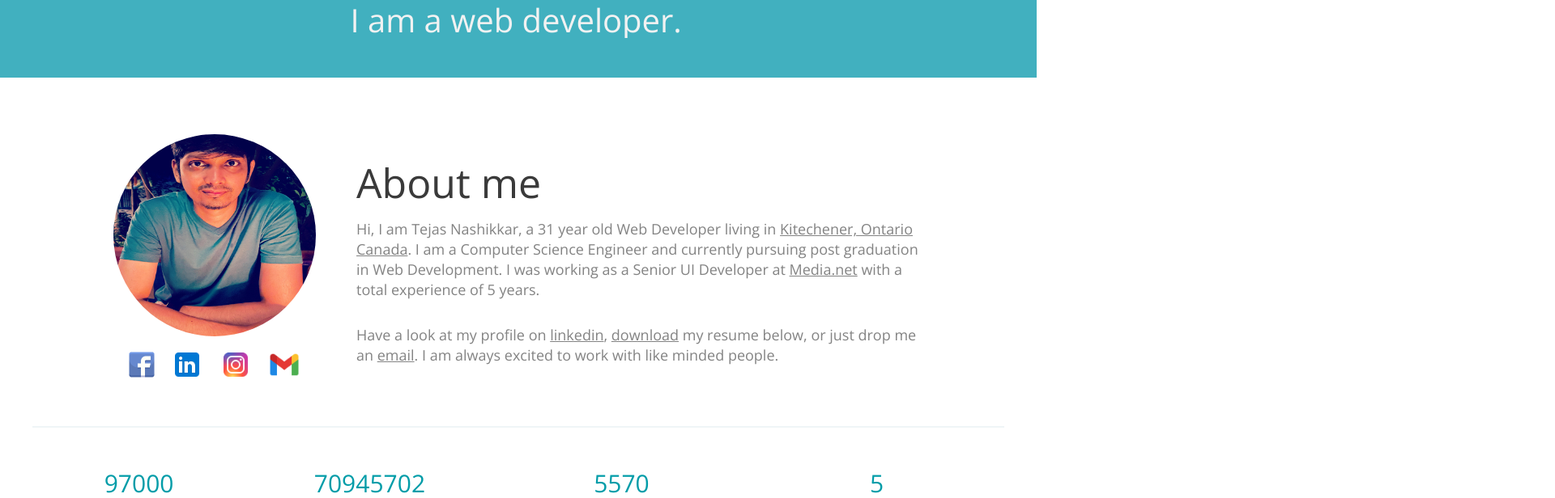
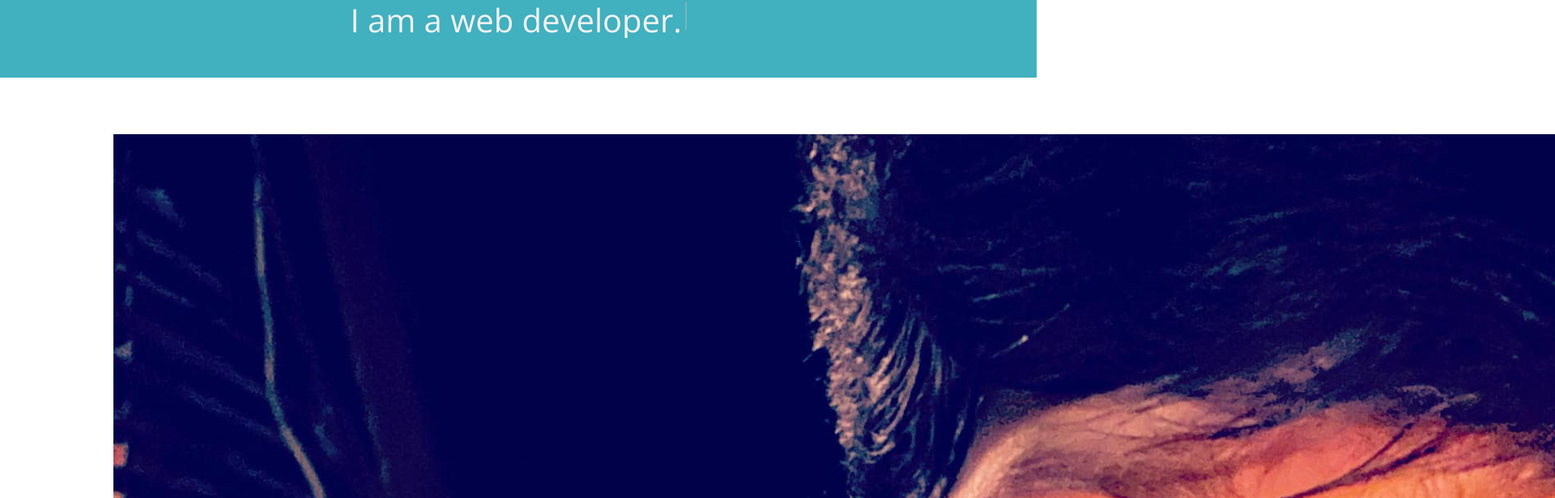
Before and after one commit to TejasGN/GA_finalProject, a React (Create React App) app in the folder portfolio/app_public/portfolio-public/: page / in a window 1280 px wide. Shown: the part 544-1160 px from the top of the page at 81% size, 1920 px wide, since content can reach past the window. Built offline with nearby package versions, Linux system fonts and the light colour scheme.

Commit message:
changed meta desc and alt for me img

```diff
--- a/portfolio/app_public/portfolio-public/public/index.html
+++ b/portfolio/app_public/portfolio-public/public/index.html
@@ -20,8 +20,8 @@
     <meta charset="UTF-8">
     <meta http-equiv="X-UA-Compatible" content="IE=edge">
     <meta name="viewport" content="width=device-width, initial-scale=1.0">
-    <meta name="description" content="Hi, I am Tejas Nashikkar, a web developer and a gaming enthusiast, living in Kitchener, Ontario Canada. If you want your own website or grow your business online then ping me">
-    <meta name="keywords" content="web development, web designing, dota2, javascript, tutorials, react, angular, website, seo, aws, software developer, freelancer, mumbai, india, kitchener, waterloo, toronto, vancouver, canada">
+    <meta name="description" content="Hi, I am Tejas Nashikkar, a web developer living in Kitchener, Ontario Canada. If you want your own website or grow your business online then ping me">
+    <meta name="keywords" content="web development, web designing, javascript, react, angular, freelancer, website, seo, aws, software developer, freelancer, kitchener, waterloo, toronto, vancouver, canada, mumbai, india dota2">
     <meta name="author" content="Tejas Nashikkar">
     <title>Tejas Nashikkar</title>
     <link rel="icon" type="image/x-icon" href="./images/favicon.ico">
--- a/portfolio/app_public/portfolio-public/src/pages/second/second.js
+++ b/portfolio/app_public/portfolio-public/src/pages/second/second.js
@@ -8,7 +8,7 @@ class Second extends React.Component{
                 <div className="grid">
                     <div className="abt-wrap">
                         <div className="left-wrap">
-                            <img src="images/TejasNashikkar_img.jpg" alt="TejasNashikkar_img" className="me-img" />
+                            <img src="images/TejasNashikkar_img.jpg" alt="TejasNashikkar_img" className="Tejas Nashikkar - software developer" />
                             <div className="social-wrap">
                                 <a href="https://www.facebook.com/tejas.nashikkar7/" target="_blank"><img src="images/fb.png" alt="facebook-img" /></a>
                                 <a href="https://www.linkedin.com/in/tejas-nashikkar-60b5b4155" target="_blank"><img src="images/linkedin.png" alt="linkedin-img" /></a>
```
Also changed, not shown: 7 other files (tests, documents, lock files or other folders).
